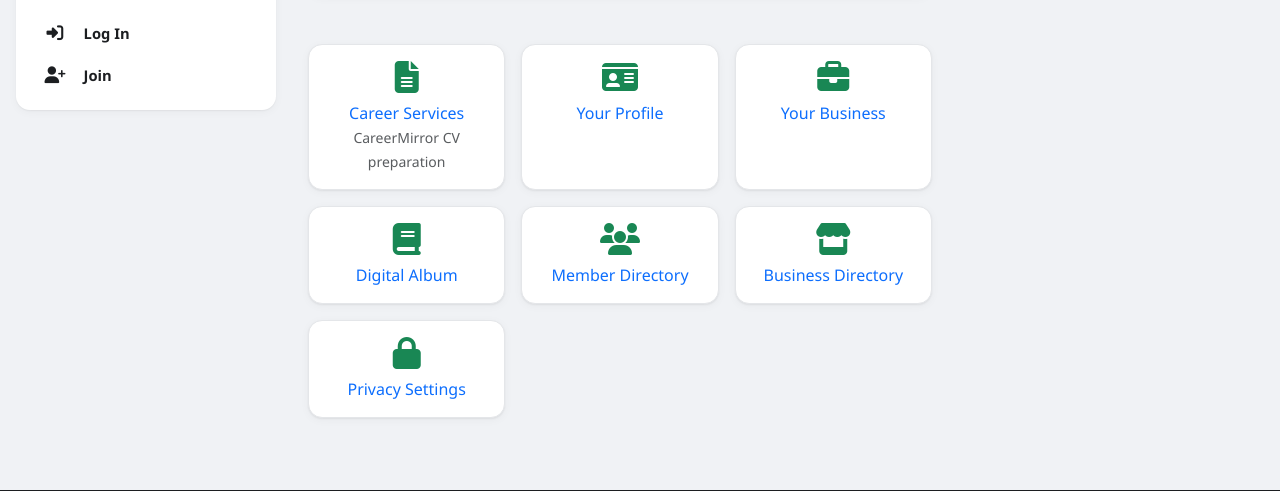
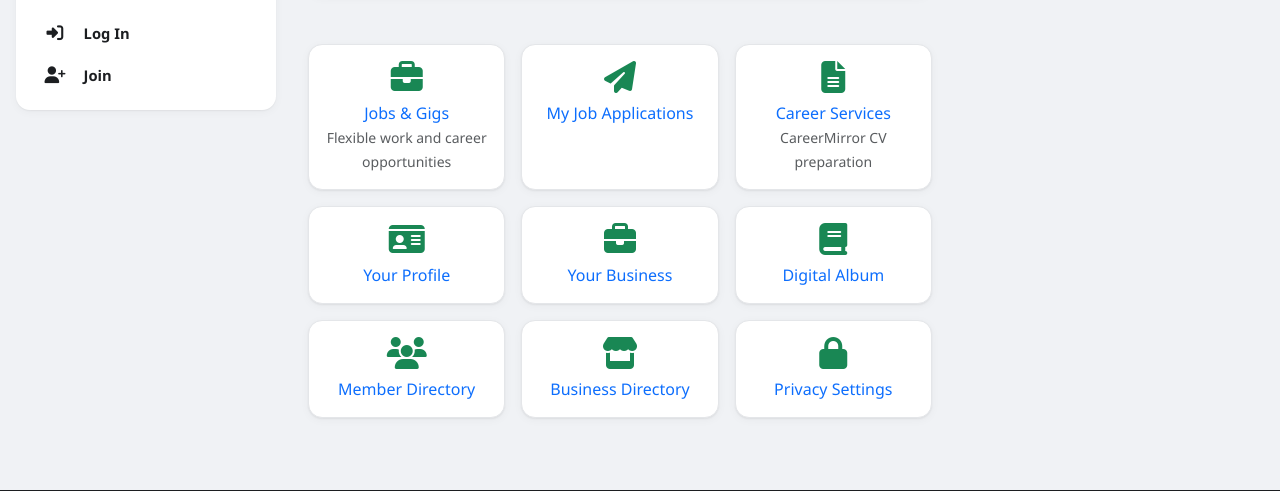
Before and after one commit to Simmyt3r/MyPlatoon, a Python web app: template app/templates/profile/dashboard.html in a window 1280 px wide. Shown: the part 453-944 px from the top of the page. Run offline with Jinja, Linux system fonts and the light colour scheme; the template is opened without the code that fills it, so the values that code supplies are empty; some libraries are stand-ins or nearby versions.

Commit message:
feat(dashboard): add member job discovery and application tracker

```diff
--- a/app/templates/profile/dashboard.html
+++ b/app/templates/profile/dashboard.html
@@ -58,6 +58,23 @@
 
   <div class="row g-3">
     <div class="col-sm-6 col-lg-4">
+      <a href="{{ url_for('jobs.index') }}" class="text-decoration-none">
+        <div class="p5-card p5-card-body text-center">
+          <i class="fa-solid fa-briefcase fa-2x mb-2 text-success" aria-hidden="true"></i>
+          <div>Jobs &amp; Gigs</div>
+          <span class="small text-muted">Flexible work and career opportunities</span>
+        </div>
+      </a>
+    </div>
+    <div class="col-sm-6 col-lg-4">
+      <a href="{{ url_for('jobs.my_applications') }}" class="text-decoration-none">
+        <div class="p5-card p5-card-body text-center">
+          <i class="fa-solid fa-paper-plane fa-2x mb-2 text-success" aria-hidden="true"></i>
+          <div>My Job Applications</div>
+        </div>
+      </a>
+    </div>
+    <div class="col-sm-6 col-lg-4">
       <a href="{{ url_for('main.services') }}" class="text-decoration-none">
         <div class="p5-card p5-card-body text-center">
           <i class="fa-solid fa-file-lines fa-2x mb-2 text-success" aria-hidden="true"></i>
```
